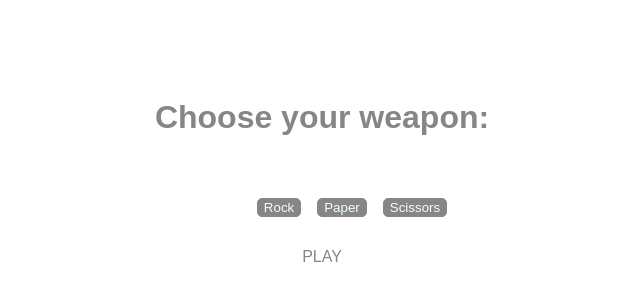
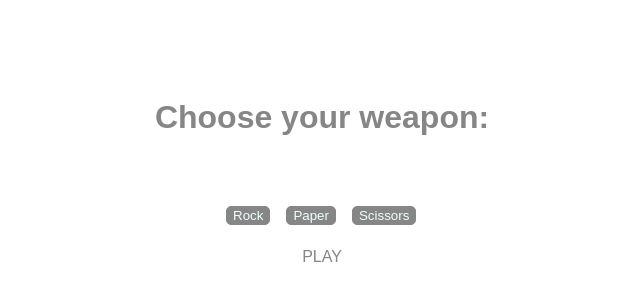
Before and after one commit to lighthenry/rock-paper-scissors, a plain HTML site: page index.html in a window 1280 px wide. Shown: the part 122-422 px from the top of the page, without its empty margins (326-966 px from the left). Drawn offline with Linux system fonts and the light colour scheme.

Commit message:
Fixed centering issues

```diff
--- a/resources/styles/styles.css
+++ b/resources/styles/styles.css
@@ -8,10 +8,11 @@ h1 {
 }
 
 .buttonsyeh {
-    position: absolute;
+    position: relative;
     top: 300px;
-    width: 90%;
-    text-align: center;
+    margin-left: auto;
+    margin-right: auto;
+    width: 36em;
 }
 
 .btn {
```
